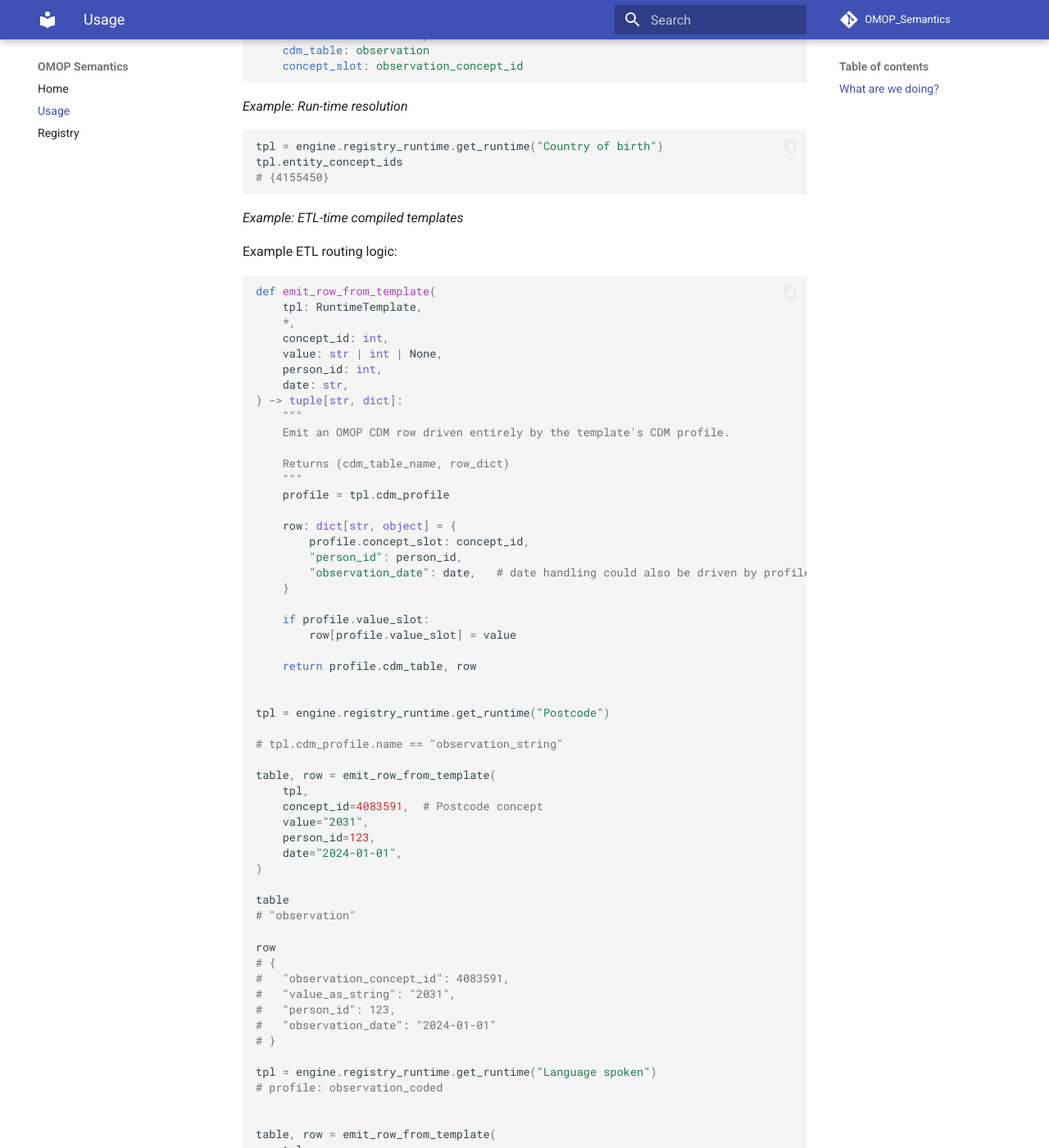
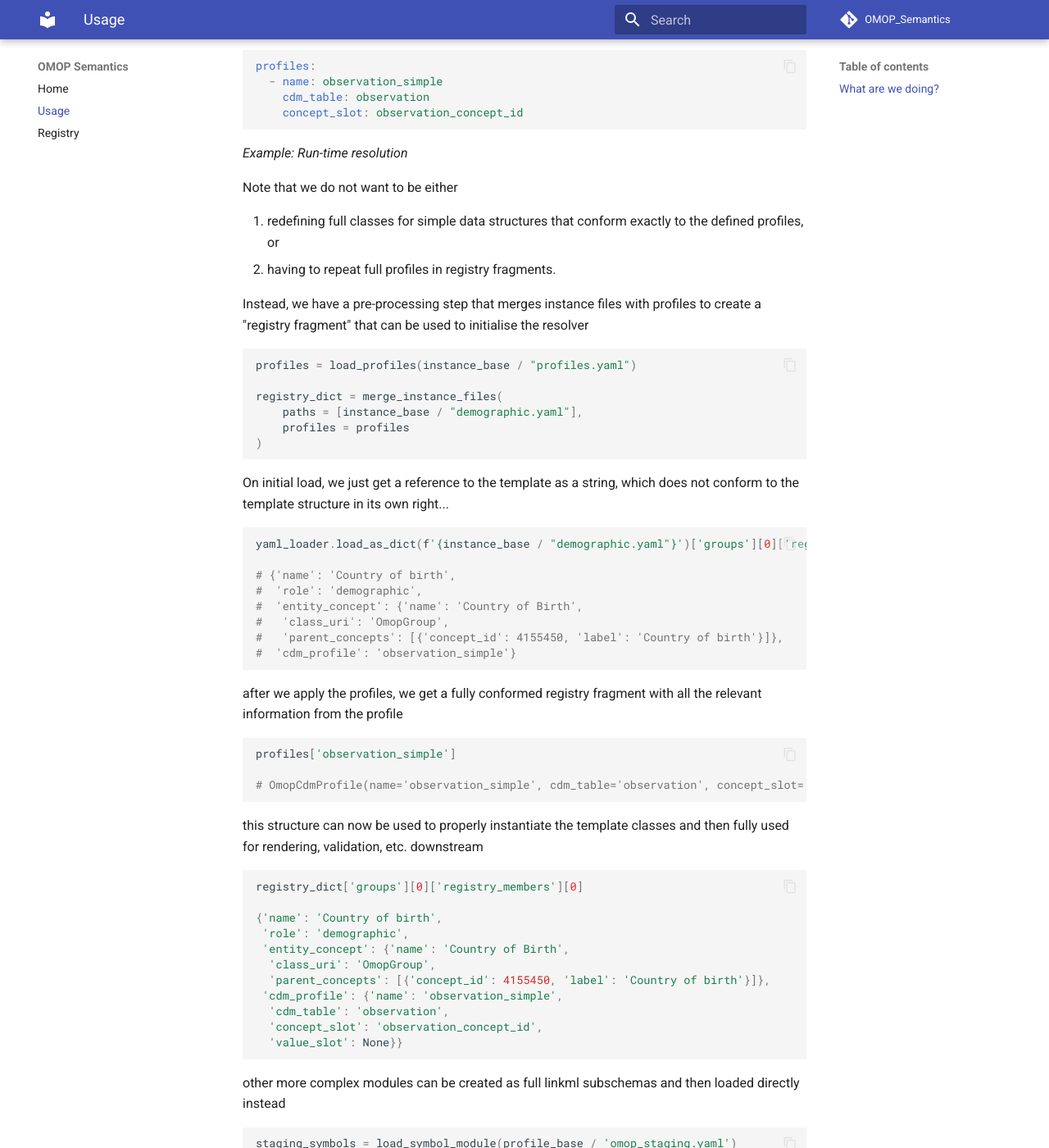
Before and after one commit to AustralianCancerDataNetwork/OMOP_Semantics, an MkDocs documentation site: the page built from docs/usage.md, in a window 1280 px wide and 1400 px high, scrolled down 1087 px. Shown: the whole window at 82% size. Built offline with MkDocs 1.6.1 and Material for MkDocs 9.7.7, drawn with Linux system fonts in a browser that asks for light colours; comment, search, counter and statistics services are not loaded; some of the changed text lies outside the part shown.

Commit message:
updated vignette

````diff
--- a/docs/usage.md
+++ b/docs/usage.md
@@ -9,11 +9,14 @@ Defining in a structured way what conventions look like so that it is machine in
 ```python
 
 from pathlib import Path
-from omop_semantics.runtime import OmopSemanticEngine
+from omop_semantics.runtime import OmopSemanticEngine, RegistryFragment
+from omop_semantics.runtime.instance_loader import load_registry_fragment, load_profiles, load_symbol_module
+from linkml_runtime.loaders import yaml_loader
+from omop_semantics import SCHEMA_DIR, INSTANCE_DIR
 
-instance_base = Path('schema/instances')
-profile_base = Path('schema/configuration/profiles')
 
+instance_base = INSTANCE_DIR
+profile_base = SCHEMA_DIR / "profiles"
 
 engine = OmopSemanticEngine.from_yaml_paths(
     registry_paths=[
@@ -53,6 +56,100 @@ profiles:
 ```
 
 *Example: Run-time resolution*
+
+Note that we do not want to be either
+
+1. redefining full classes for simple data structures that conform exactly to the defined profiles, or
+2. having to repeat full profiles in registry fragments.
+
+Instead, we have a pre-processing step that merges instance files with profiles to create a "registry fragment" that can be used to initialise the resolver
+
+```python
+
+profiles = load_profiles(instance_base / "profiles.yaml")
+
+registry_dict = merge_instance_files(
+    paths = [instance_base / "demographic.yaml"],
+    profiles = profiles
+)
+
+```
+On initial load, we just get a reference to the template as a string, which does not conform to the template structure in its own right...
+
+```python
+
+yaml_loader.load_as_dict(f'{instance_base / "demographic.yaml"}')['groups'][0]['registry_members'][0]
+
+# {'name': 'Country of birth',
+#  'role': 'demographic',
+#  'entity_concept': {'name': 'Country of Birth',
+#   'class_uri': 'OmopGroup',
+#   'parent_concepts': [{'concept_id': 4155450, 'label': 'Country of birth'}]},
+#  'cdm_profile': 'observation_simple'}
+
+```
+
+after we apply the profiles, we get a fully conformed registry fragment with all the relevant information from the profile
+
+```python
+
+profiles['observation_simple']
+
+# OmopCdmProfile(name='observation_simple', cdm_table='observation', concept_slot='observation_concept_id', value_slot=None)
+
+```
+
+this structure can now be used to properly instantiate the template classes and then fully used for rendering, validation, etc. downstream
+
+```python
+
+registry_dict['groups'][0]['registry_members'][0]
+
+{'name': 'Country of birth',
+ 'role': 'demographic',
+ 'entity_concept': {'name': 'Country of Birth',
+  'class_uri': 'OmopGroup',
+  'parent_concepts': [{'concept_id': 4155450, 'label': 'Country of birth'}]},
+ 'cdm_profile': {'name': 'observation_simple',
+  'cdm_table': 'observation',
+  'concept_slot': 'observation_concept_id',
+  'value_slot': None}}
+
+```
+
+other more complex modules can be created as full linkml subschemas and then loaded directly instead
+
+```python
+
+staging_symbols = load_symbol_module(profile_base / 'omop_staging.yaml')
+modifier_symbols = load_symbol_module(profile_base / 'omop_modifiers.yaml')
+
+staging_symbols['TStageConcepts']
+
+# {'is_a': 'RegistryGroup',
+#  'name': 'TStageConcepts',
+#  'role': 'staging',
+#  'registry_members': ['T0', 'T1', 'T2', 'T3', 'T4', 'Ta', 'Tis', 'TX']}
+
+staging_symbols['T0']
+
+# {'class_uri': 'OmopGroup',
+#  'parent_concepts': [{'concept_id': 1634213, 'label': 'T0'}],
+#  'role': 'staging'}
+
+registry_fragment = yaml_loader.load(
+    registry_dict,
+    target_class=RegistryFragment
+)
+
+engine = OmopSemanticEngine(
+    registry_fragment=registry_fragment,
+    profile_objects=[staging_symbols, modifier_symbols]   # or merge with profile symbols too
+)
+
+```
+
+Now that our engine is fully instantiated...
 
 ```python
 tpl = engine.registry_runtime.get_runtime("Country of birth")
````
Also changed, not shown: src/notebooks/examples.ipynb.
